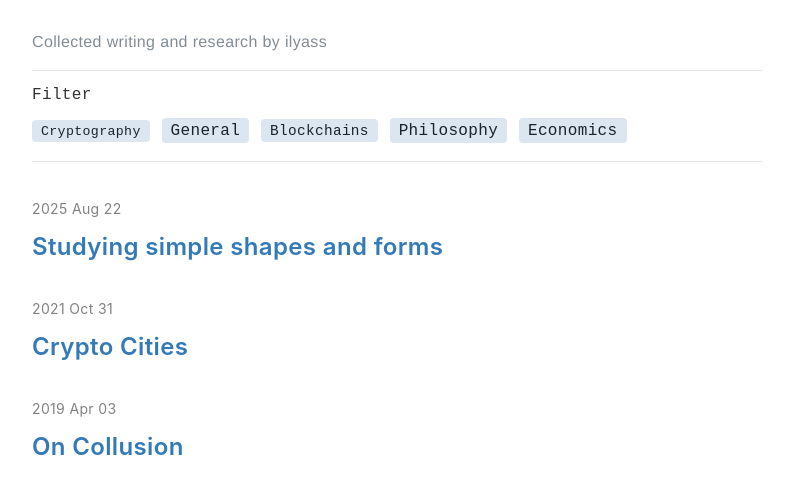
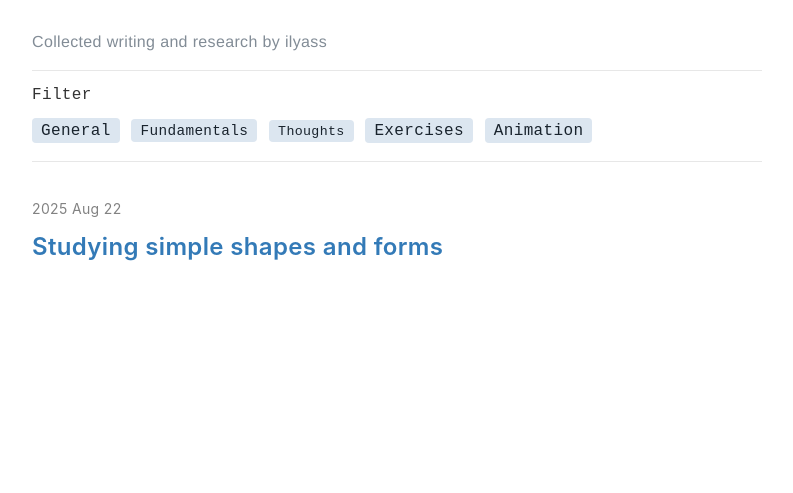
Before and after one commit to RV-Laura/blog_site, a plain HTML site: page site/categories/exercises.html in a window 1280 px wide. Shown: the part 167-660 px from the top of the page, without its empty margins (243-1036 px from the left). Drawn offline with nearby package versions, Linux system fonts and the light colour scheme.

Commit message:
more changes

```diff
--- a/site/categories/exercises.html
+++ b/site/categories/exercises.html
@@ -154,11 +154,11 @@ html{
 <center><h1 style="border-bottom:0px"> Economics </h1></center>
 
 <div><br><div><p class="cssP" >Collected writing and research by ilyass</p></div></div><div class="m0 ulLista"><hr><p class="monospace m0 settingsP">Filter</p>
-<span class="buttonList noBullets settingsLi" style="font-size:83%"><a class="button button--active" href="../categories/cryptography.html">Cryptography</a></span>
 <span class="buttonList noBullets settingsLi" style="font-size:100%"><a class="button button--active" href="../categories/general.html">General</a></span>
-<span class="buttonList noBullets settingsLi" style="font-size:90%"><a class="button button--active" href="../categories/blockchains.html">Blockchains</a></span>
-<span class="buttonList noBullets settingsLi" style="font-size:100%"><a class="button button--active" href="../categories/philosophy.html">Philosophy</a></span>
-<span class="buttonList noBullets settingsLi" style="font-size:100%"><a class="button button--active" href="../categories/economics.html">Economics</a></span>
+<span class="buttonList noBullets settingsLi" style="font-size:90%"><a class="button button--active" href="../categories/fundamentals.html">Fundamentals</a></span>
+<span class="buttonList noBullets settingsLi" style="font-size:83%"><a class="button button--active" href="../categories/thoughts.html">Thoughts</a></span>
+<span class="buttonList noBullets settingsLi" style="font-size:100%"><a class="button button--active" href="../categories/exercises.html">Exercises</a></span>
+<span class="buttonList noBullets settingsLi" style="font-size:100%"><a class="button button--active" href="../categories/animation.html">Animation</a></span>
 <hr></div>
 
 <br>
@@ -171,20 +171,5 @@ html{
     </h3>
 </li>
 
-<li>
-    <span class="post-meta">2021 Oct 31</span>
-    <h3 style="margin-top:12px">
-      <a class="post-link" href="../general/2021/10/31/cities.html">Crypto Cities</a>
-    </h3>
-</li>
-
-
-
-<li>
-    <span class="post-meta">2019 Apr 03</span>
-    <h3 style="margin-top:12px">
-      <a class="post-link" href="../general/2019/04/03/collusion.html">On Collusion</a>
-    </h3>
-</li>
 
  </ul>
```
Also changed, not shown: site/categories/animation.html (+4 -4 lines), site/categories/fundamentals.html (+4 -4 lines), site/categories/thoughts.html (+6 -8 lines).
